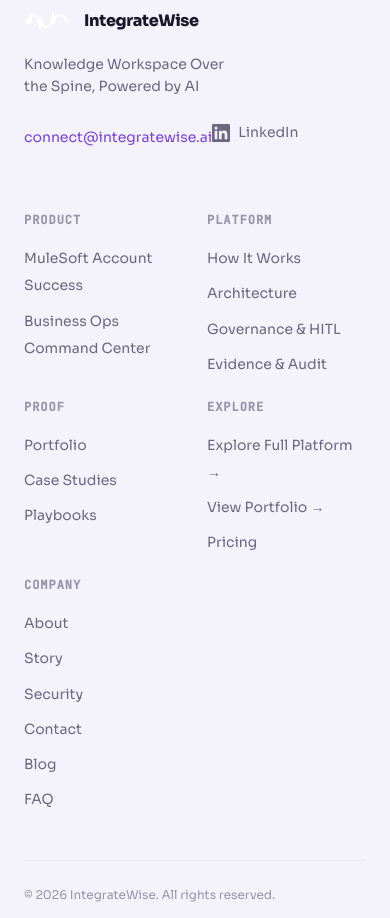
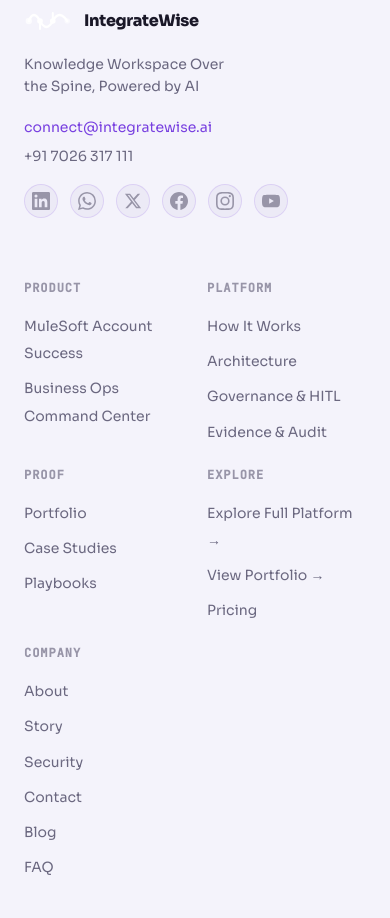
Before and after one commit to NirmalPrinceJ/firebase-marketing, a Vue app: page / in a window 390 px wide. Shown: the part 9500-10418 px from the top of the page. Built offline with nearby package versions, Linux system fonts and the light colour scheme.

Commit message:
Footer: social icons row (LinkedIn, WhatsApp, X, FB, IG, YT), phone number, aligned layout

```diff
--- a/src/assets/style.css
+++ b/src/assets/style.css
@@ -996,17 +996,38 @@
   text-decoration: none;
 }
 .footer__email:hover { color: var(--primary-soft); }
-.footer__social {
-  display: inline-flex;
-  align-items: center;
-  gap: var(--sp-2);
+.footer__phone {
+  display: block;
   font-size: var(--text-sm);
   color: var(--text-muted);
   text-decoration: none;
-  margin-top: var(--sp-2);
+  margin-top: var(--sp-1);
   transition: color var(--transition);
 }
-.footer__social:hover { color: var(--primary); }
+.footer__phone:hover { color: var(--primary); }
+.footer__socials {
+  display: flex;
+  align-items: center;
+  gap: var(--sp-3);
+  margin-top: var(--sp-4);
+}
+.footer__social {
+  display: flex;
+  align-items: center;
+  justify-content: center;
+  width: 34px; height: 34px;
+  border-radius: var(--r-full);
+  color: var(--text-faint);
+  border: 1px solid var(--border);
+  background: var(--surface-0);
+  transition: all var(--transition);
+  text-decoration: none;
+}
+.footer__social:hover {
+  color: var(--primary);
+  border-color: var(--border-glass);
+  background: var(--surface-1);
+}
 .footer__cols {
   display: grid;
   grid-template-columns: repeat(5,1fr);
--- a/src/components/MainFooter.vue
+++ b/src/components/MainFooter.vue
@@ -17,10 +17,27 @@
           </router-link>
           <p class="footer__tagline">Knowledge Workspace Over the Spine, Powered by AI</p>
           <a href="mailto:connect@integratewise.ai" class="footer__email">connect@integratewise.ai</a>
-          <a href="https://linkedin.com/company/integratewise" target="_blank" rel="noopener" class="footer__social">
-            <svg width="18" height="18" viewBox="0 0 24 24" fill="currentColor"><path d="M20.447 20.452h-3.554v-5.569c0-1.328-.027-3.037-1.852-3.037-1.853 0-2.136 1.445-2.136 2.939v5.667H9.351V9h3.414v1.561h.046c.477-.9 1.637-1.85 3.37-1.85 3.601 0 4.267 2.37 4.267 5.455v6.286zM5.337 7.433a2.062 2.062 0 01-2.063-2.065 2.064 2.064 0 112.063 2.065zm1.782 13.019H3.555V9h3.564v11.452zM22.225 0H1.771C.792 0 0 .774 0 1.729v20.542C0 23.227.792 24 1.771 24h20.451C23.2 24 24 23.227 24 22.271V1.729C24 .774 23.2 0 22.222 0h.003z"/></svg>
-            LinkedIn
-          </a>
+          <a href="tel:+917026317111" class="footer__phone">+91 7026 317 111</a>
+          <div class="footer__socials">
+            <a href="https://linkedin.com/company/integratewise" target="_blank" rel="noopener" class="footer__social" aria-label="LinkedIn">
+              <svg width="18" height="18" viewBox="0 0 24 24" fill="currentColor"><path d="M20.447 20.452h-3.554v-5.569c0-1.328-.027-3.037-1.852-3.037-1.853 0-2.136 1.445-2.136 2.939v5.667H9.351V9h3.414v1.561h.046c.477-.9 1.637-1.85 3.37-1.85 3.601 0 4.267 2.37 4.267 5.455v6.286zM5.337 7.433a2.062 2.062 0 01-2.063-2.065 2.064 2.064 0 112.063 2.065zm1.782 13.019H3.555V9h3.564v11.452zM22.225 0H1.771C.792 0 0 .774 0 1.729v20.542C0 23.227.792 24 1.771 24h20.451C23.2 24 24 23.227 24 22.271V1.729C24 .774 23.2 0 22.222 0h.003z"/></svg>
+            </a>
+            <a href="https://wa.me/917026317111" target="_blank" rel="noopener" class="footer__social" aria-label="WhatsApp">
+              <svg width="18" height="18" viewBox="0 0 24 24" fill="currentColor"><path d="M17.472 14.382c-.297-.149-1.758-.867-2.03-.967-.273-.099-.471-.148-.67.15-.197.297-.767.966-.94 1.164-.173.199-.347.223-.644.075-.297-.15-1.255-.463-2.39-1.475-.883-.788-1.48-1.761-1.653-2.059-.173-.297-.018-.458.13-.606.134-.133.298-.347.446-.52.149-.174.198-.298.298-.497.099-.198.05-.371-.025-.52-.075-.149-.669-1.612-.916-2.207-.242-.579-.487-.5-.669-.51-.173-.008-.371-.01-.57-.01-.198 0-.52.074-.792.372-.272.297-1.04 1.016-1.04 2.479 0 1.462 1.065 2.875 1.213 3.074.149.198 2.096 3.2 5.077 4.487.709.306 1.262.489 1.694.625.712.227 1.36.195 1.871.118.571-.085 1.758-.719 2.006-1.413.248-.694.248-1.289.173-1.413-.074-.124-.272-.198-.57-.347m-5.421 7.403h-.004a9.87 9.87 0 01-5.031-1.378l-.361-.214-3.741.982.998-3.648-.235-.374a9.86 9.86 0 01-1.51-5.26c.001-5.45 4.436-9.884 9.888-9.884 2.64 0 5.122 1.03 6.988 2.898a9.825 9.825 0 012.893 6.994c-.003 5.45-4.437 9.884-9.885 9.884m8.413-18.297A11.815 11.815 0 0012.05 0C5.495 0 .16 5.335.157 11.892c0 2.096.547 4.142 1.588 5.945L.057 24l6.305-1.654a11.882 11.882 0 005.683 1.448h.005c6.554 0 11.89-5.335 11.893-11.893a11.821 11.821 0 00-3.48-8.413z"/></svg>
+            </a>
+            <a href="#" class="footer__social" aria-label="Twitter / X">
+              <svg width="18" height="18" viewBox="0 0 24 24" fill="currentColor"><path d="M18.244 2.25h3.308l-7.227 8.26 8.502 11.24H16.17l-5.214-6.817L4.99 21.75H1.68l7.73-8.835L1.254 2.25H8.08l4.713 6.231zm-1.161 17.52h1.833L7.084 4.126H5.117z"/></svg>
+            </a>
+            <a href="#" class="footer__social" aria-label="Facebook">
+              <svg width="18" height="18" viewBox="0 0 24 24" fill="currentColor"><path d="M24 12.073c0-6.627-5.373-12-12-12s-12 5.373-12 12c0 5.99 4.388 10.954 10.125 11.854v-8.385H7.078v-3.47h3.047V9.43c0-3.007 1.792-4.669 4.533-4.669 1.312 0 2.686.235 2.686.235v2.953H15.83c-1.491 0-1.956.925-1.956 1.874v2.25h3.328l-.532 3.47h-2.796v8.385C19.612 23.027 24 18.062 24 12.073z"/></svg>
+            </a>
+            <a href="#" class="footer__social" aria-label="Instagram">
+              <svg width="18" height="18" viewBox="0 0 24 24" fill="currentColor"><path d="M12 2.163c3.204 0 3.584.012 4.85.07 3.252.148 4.771 1.691 4.919 4.919.058 1.265.069 1.645.069 4.849 0 3.205-.012 3.584-.069 4.849-.149 3.225-1.664 4.771-4.919 4.919-1.266.058-1.644.07-4.85.07-3.204 0-3.584-.012-4.849-.07-3.26-.149-4.771-1.699-4.919-4.92-.058-1.265-.07-1.644-.07-4.849 0-3.204.013-3.583.07-4.849.149-3.227 1.664-4.771 4.919-4.919 1.266-.057 1.645-.069 4.849-.069zM12 0C8.741 0 8.333.014 7.053.072 2.695.272.273 2.69.073 7.052.014 8.333 0 8.741 0 12c0 3.259.014 3.668.072 4.948.2 4.358 2.618 6.78 6.98 6.98C8.333 23.986 8.741 24 12 24c3.259 0 3.668-.014 4.948-.072 4.354-.2 6.782-2.618 6.979-6.98.059-1.28.073-1.689.073-4.948 0-3.259-.014-3.667-.072-4.947-.196-4.354-2.617-6.78-6.979-6.98C15.668.014 15.259 0 12 0zm0 5.838a6.162 6.162 0 100 12.324 6.162 6.162 0 000-12.324zM12 16a4 4 0 110-8 4 4 0 010 8zm6.406-11.845a1.44 1.44 0 100 2.881 1.44 1.44 0 000-2.881z"/></svg>
+            </a>
+            <a href="#" class="footer__social" aria-label="YouTube">
+              <svg width="18" height="18" viewBox="0 0 24 24" fill="currentColor"><path d="M23.498 6.186a3.016 3.016 0 00-2.122-2.136C19.505 3.545 12 3.545 12 3.545s-7.505 0-9.377.505A3.017 3.017 0 00.502 6.186C0 8.07 0 12 0 12s0 3.93.502 5.814a3.016 3.016 0 002.122 2.136c1.871.505 9.376.505 9.376.505s7.505 0 9.377-.505a3.015 3.015 0 002.122-2.136C24 15.93 24 12 24 12s0-3.93-.502-5.814zM9.545 15.568V8.432L15.818 12l-6.273 3.568z"/></svg>
+            </a>
+          </div>
         </div>
         <div class="footer__cols">
           <div class="footer__col">
```
